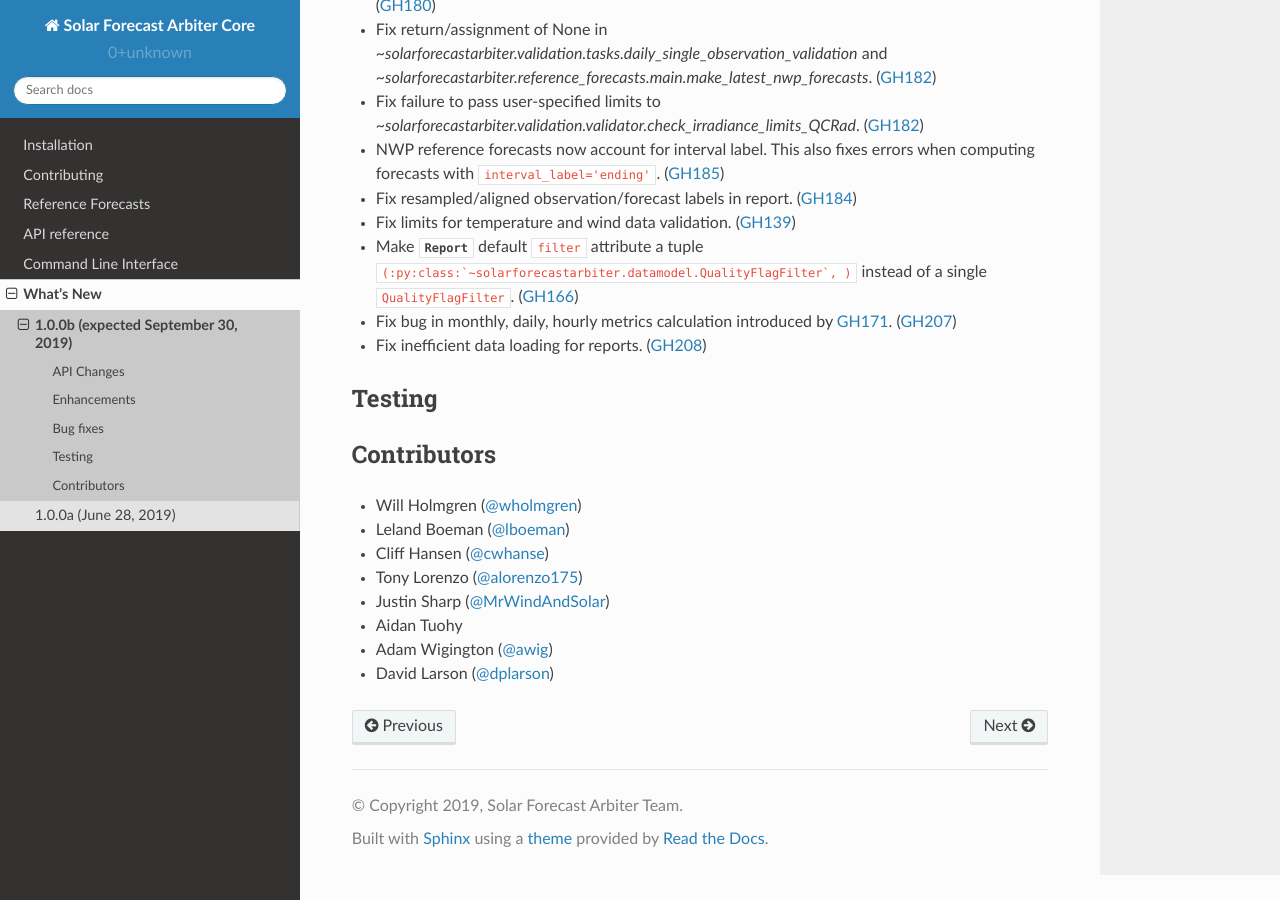
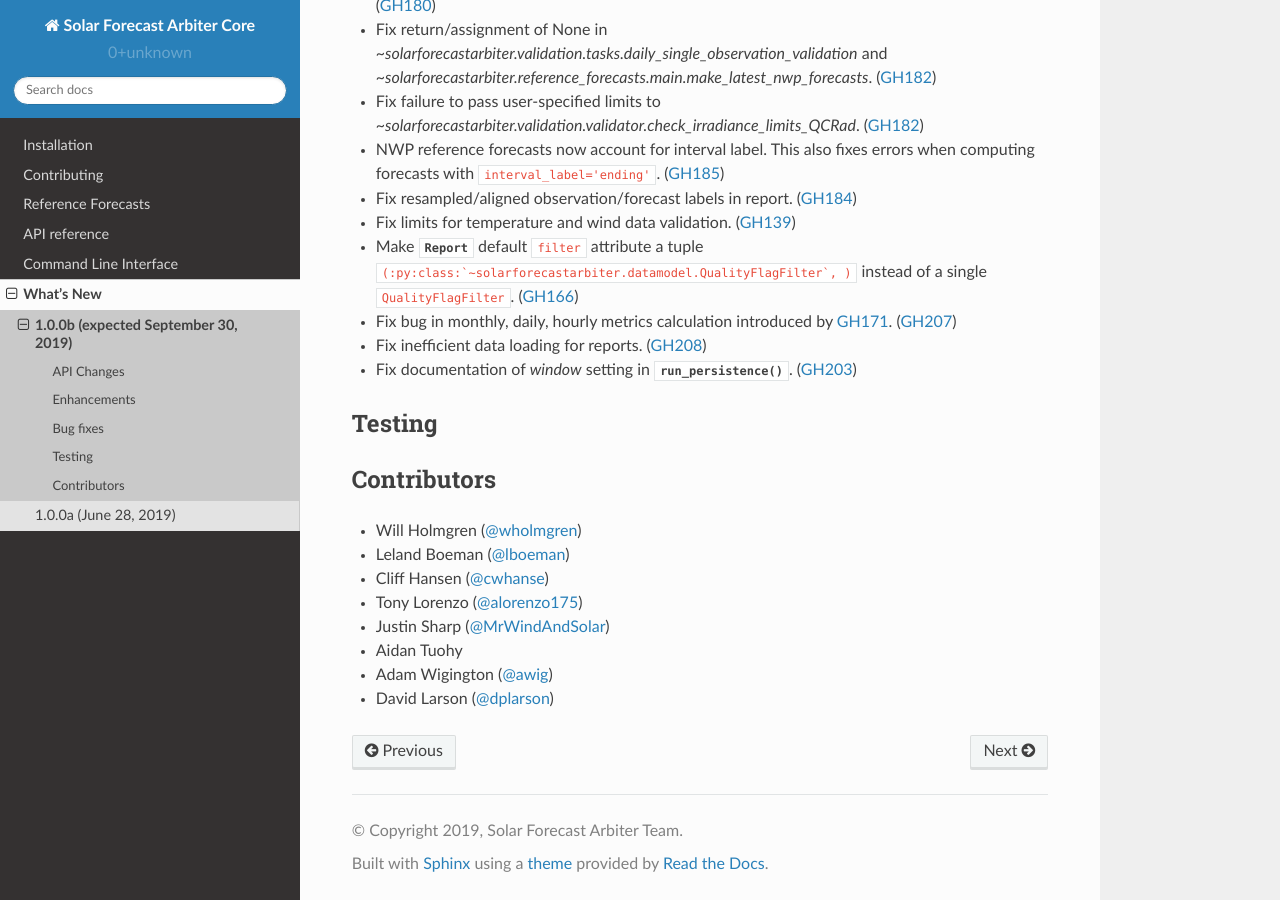
Before and after one commit to SolarArbiter/solarforecastarbiter-core, a Sphinx documentation site: the page built from docs/source/whatsnew/1.0.0b.rst, in a window 1280 px wide and 900 px high, scrolled down 1368 px. Built offline with Sphinx 7.4.7 and the Read the Docs theme 2.0.0, drawn with Linux system fonts in a browser that asks for light colours.

Commit message:
fix run_persistence window documentation (#214)

```diff
--- a/docs/source/whatsnew/1.0.0b.rst
+++ b/docs/source/whatsnew/1.0.0b.rst
@@ -94,6 +94,9 @@ Bug fixes
 * Fix bug in monthly, daily, hourly metrics calculation introduced by
   :pull:`171`. (:issue:`207`)
 * Fix inefficient data loading for reports. (:issue:`208`)
+* Fix documentation of *window* setting in
+  :py:func:`~solarforecastarbiter.reference_forecasts.main.run_persistence`.
+  (:issue:`203`)
 
 Testing
 ~~~~~~~
```
Also changed, not shown: 1 other file.
